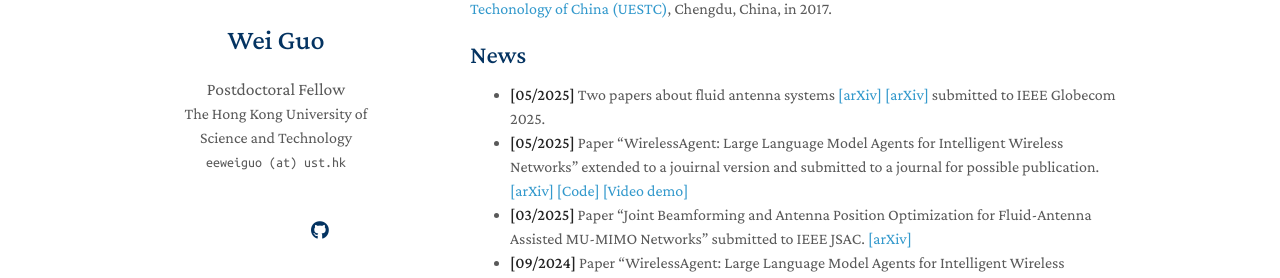
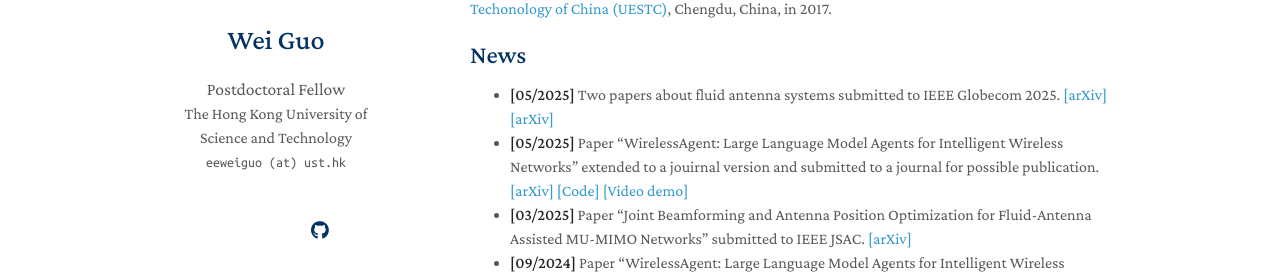
Before and after one commit to weiiguo/weiiguo.github.io, a Jekyll site: the page built from index.md, in a window 1280 px wide and 900 px high. Shown: the part 292-570 px from the top of the window. Built offline with Jekyll 4.4.1, drawn with Linux system fonts in a browser that asks for light colours; a style sheet for code colours, icons or effects is not loaded; our own code applies the rules of GitHub Pages for plain Markdown files.

Commit message:
Update News

```diff
--- a/index.md
+++ b/index.md
@@ -8,7 +8,7 @@
 
 ## News
 
-- **[05/2025]** Two papers about fluid antenna systems [\[arXiv\]](https://arxiv.org/abs/2505.04930) [\[arXiv\]](https://arxiv.org/abs/2505.04936) submitted to IEEE Globecom 2025.
+- **[05/2025]** Two papers about fluid antenna systems submitted to IEEE Globecom 2025. [\[arXiv\]](https://arxiv.org/abs/2505.04930) [\[arXiv\]](https://arxiv.org/abs/2505.04936)
 - **[05/2025]** Paper "WirelessAgent: Large Language Model Agents for Intelligent Wireless Networks" extended to a jouirnal version and submitted to a journal for possible publication. [\[arXiv\]](https://arxiv.org/abs/2505.01074) [\[Code\]](https://github.com/jwentong/WirelessAgent_R1) [\[Video demo\]](https://www.youtube.com/watch?v=4fqADkT_XMc)
 - **[03/2025]** Paper "Joint Beamforming and Antenna Position Optimization for Fluid-Antenna Assisted MU-MIMO Networks" submitted to IEEE JSAC. [\[arXiv\]](https://arxiv.org/abs/2503.04040)
 - **[09/2024]** Paper "WirelessAgent: Large Language Model Agents for Intelligent Wireless Networks" submitted. [\[arXiv\]](https://arxiv.org/abs/2409.07964)
```
